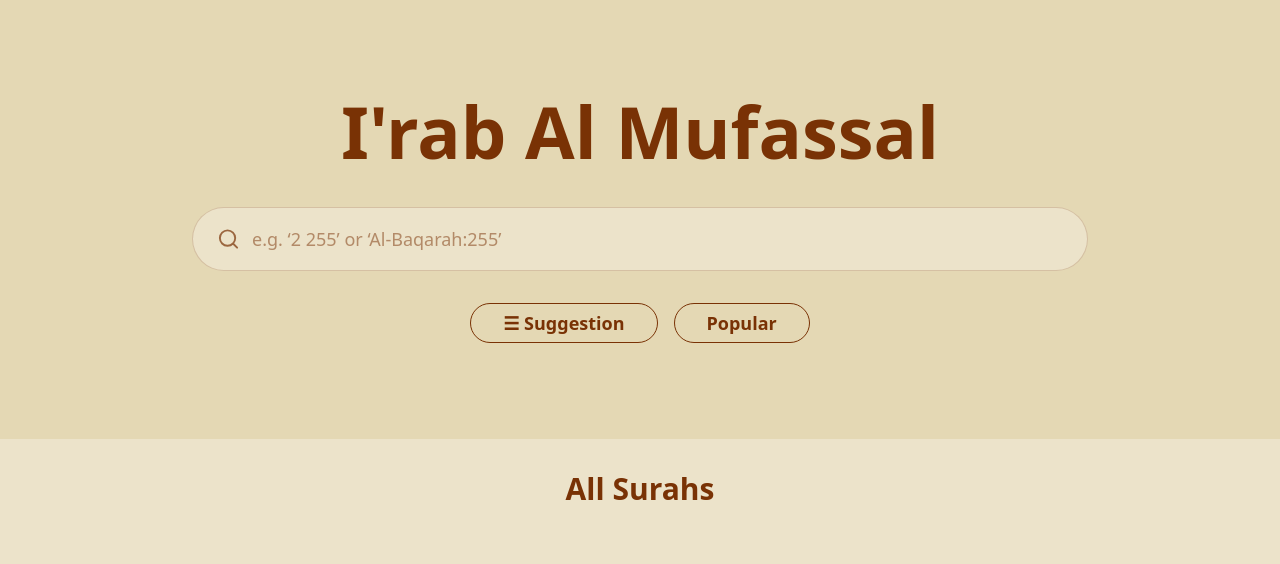
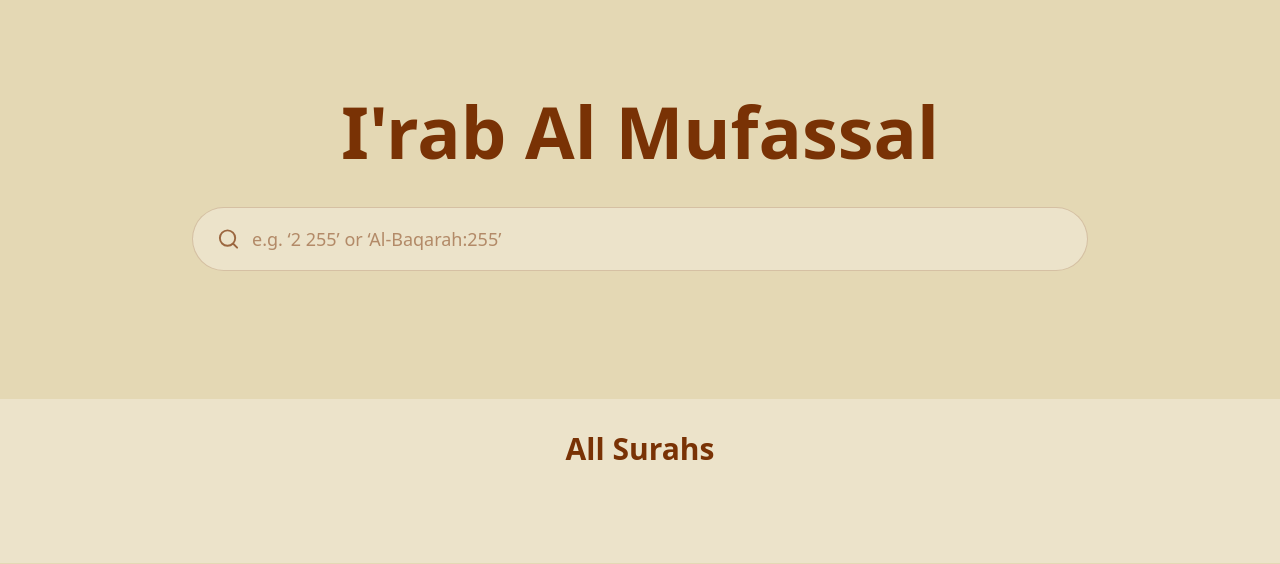
Before and after one commit to sa-qib/irab-al-mufassal, a Django app: template src/templates/pages/home.html in a window 1280 px wide. Shown: the part 97-661 px from the top of the page. Run offline with Django 5.2, Linux system fonts and the light colour scheme; the template is opened without the code that fills it, so the values that code supplies are empty.

Commit message:
made small changes in setting.py, some template chanages removed buttons on hero section, added robots.txt

```diff
--- a/src/config/settings.py
+++ b/src/config/settings.py
@@ -80,7 +80,7 @@ TEMPLATES = [
     {
         'BACKEND': 'django.template.backends.django.DjangoTemplates',
         'DIRS': [
-            "templates",
+            BASE_DIR / "templates",
             ],
         'APP_DIRS': True,
         'OPTIONS': {
--- a/src/config/urls.py
+++ b/src/config/urls.py
@@ -16,12 +16,19 @@ Including another URLconf
 """
 from django.contrib import admin
 from django.urls import path, include
-from irab import views, api_views
+from django.views.generic import TemplateView
 
 
 urlpatterns = [
     path('admin/', admin.site.urls),
     path('', include('irab.urls')),
+    path(
+        "robots.txt",
+        TemplateView.as_view(
+            template_name="robots.txt",
+            content_type="text/plain"
+            ),
+        ),
 ]
 
 
--- a/src/irab/urls.py
+++ b/src/irab/urls.py
@@ -6,7 +6,6 @@ from irab import views, api_views
 urlpatterns = [
     path('', views.home_page, name="home"),
     path('<str:identifier>/', views.surah_page, name="surah_detail"),
-    path('<str:identifier>/scroll/<int:ayah_number>/', views.surah_page, name="surah_detail_url"),
     re_path(r'^(?P<identifier>[\w-]+)/(?P<ayah_number>\d{1,3})/$', views.ayah_page, name='ayah_page'),
     path('api/search/', api_views.search, name="search"),
 ]
--- a/src/templates/base/hero.html
+++ b/src/templates/base/hero.html
@@ -24,15 +24,6 @@
           </form>
         </div>
 
-        <!-- Buttons -->
-        <div class="flex justify-center gap-4">
-          <button id="suggestionBtn" class="btn btn-outline rounded-full px-8 text-lg">
-            ☰ Suggestion
-          </button>
-          <button id="popularBtn" class="btn btn-outline rounded-full px-8 text-lg">
-            Popular
-          </button>
-        </div>
       </div>
     </div>
   </div>
--- a/src/templates/pages/ayah_page.html
+++ b/src/templates/pages/ayah_page.html
@@ -2,7 +2,7 @@
 
 {% extends "base/base.html" %}
 
-{% block title %}Surah - {{block.super}} {% endblock %}
+{% block title %}{{ surah.en_name }} {{ ayah.ayah_number }} - {{block.super}} {% endblock %}
 
 {% block navbar %}
 {% include "base/navbar_surah.html" %}
--- /dev/null
+++ b/src/templates/robots.txt
@@ -0,0 +1,3 @@
+User-agent: *
+Allow: /
+Sitemap: https://irab-al-mufassal.onrender.com/sitemap.xml
```
